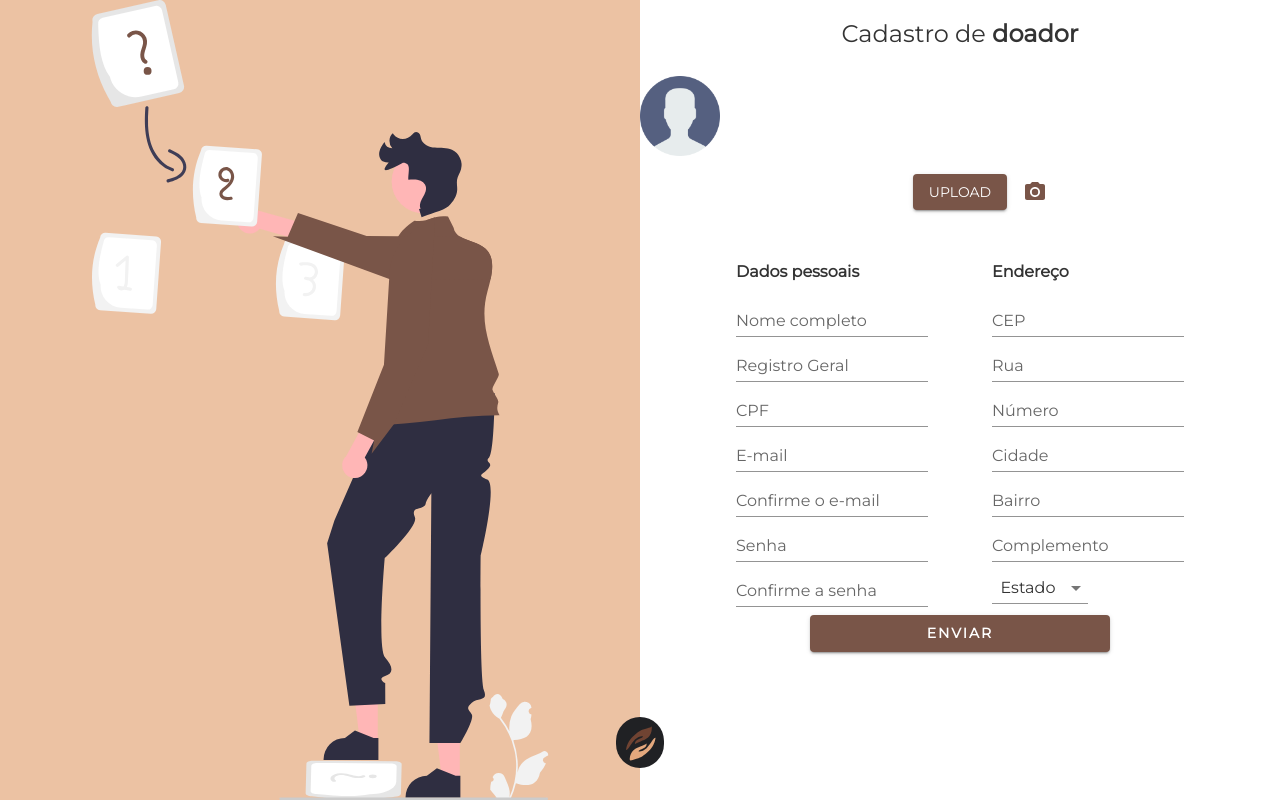
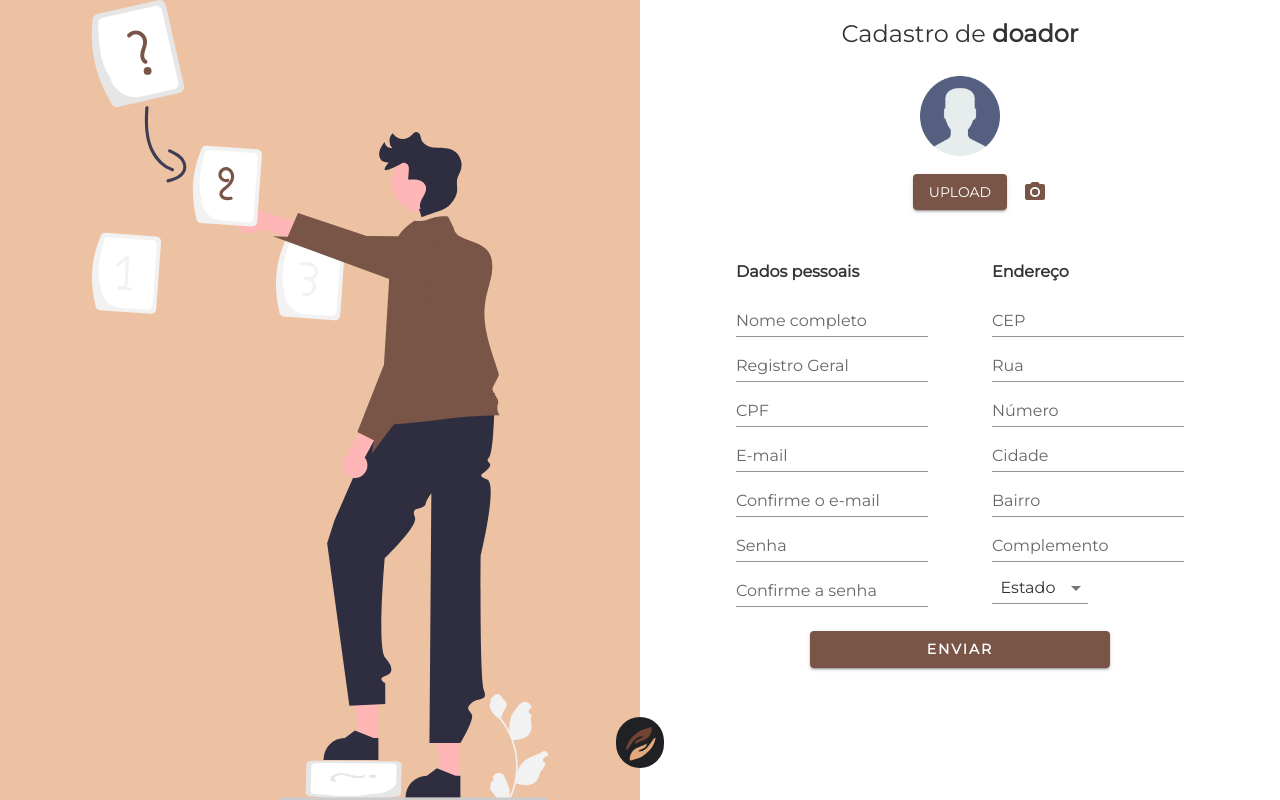
Before and after one commit to acolhe-sp/web, a React (Create React App) app in the folder app-acolhesp/: page /donor-register in a window 1280 px wide. Built offline with nearby package versions, Linux system fonts and the light colour scheme.

Commit message:
bugfix: centralizando imagem de upload

```diff
--- a/app-acolhesp/src/pages/register/DonorRegister.css
+++ b/app-acolhesp/src/pages/register/DonorRegister.css
@@ -64,6 +64,7 @@ form {
 .upload-avatar {
   display: flex;
   justify-content: center;
+  align-items: center;
   flex-direction: column;
   height: 23vh;
 }
@@ -99,7 +100,7 @@ form {
 }
 
 .btn-group button {
-  margin-top: 0;
+  margin-top: 16px;
   width: 300px;
 }
 
```
